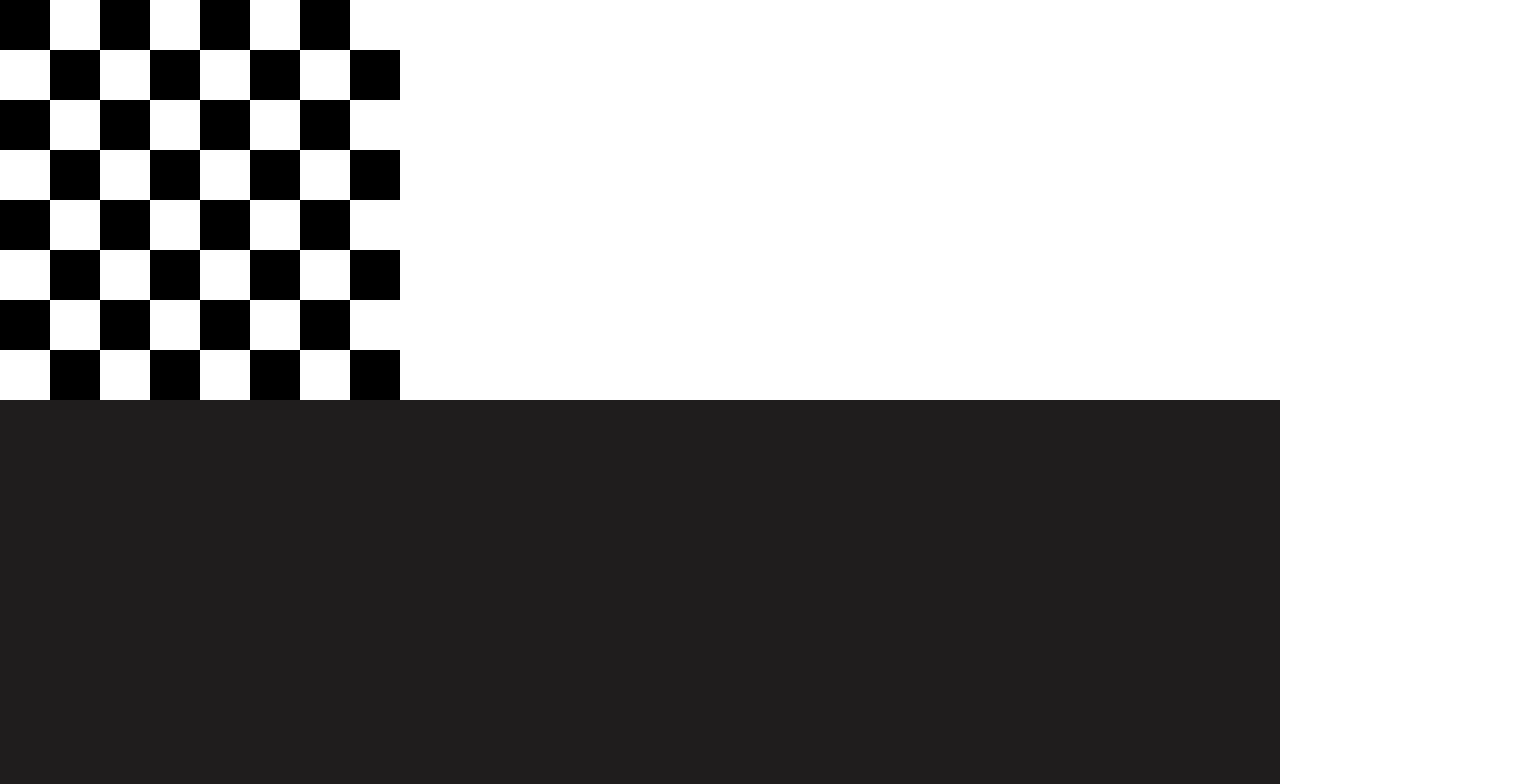
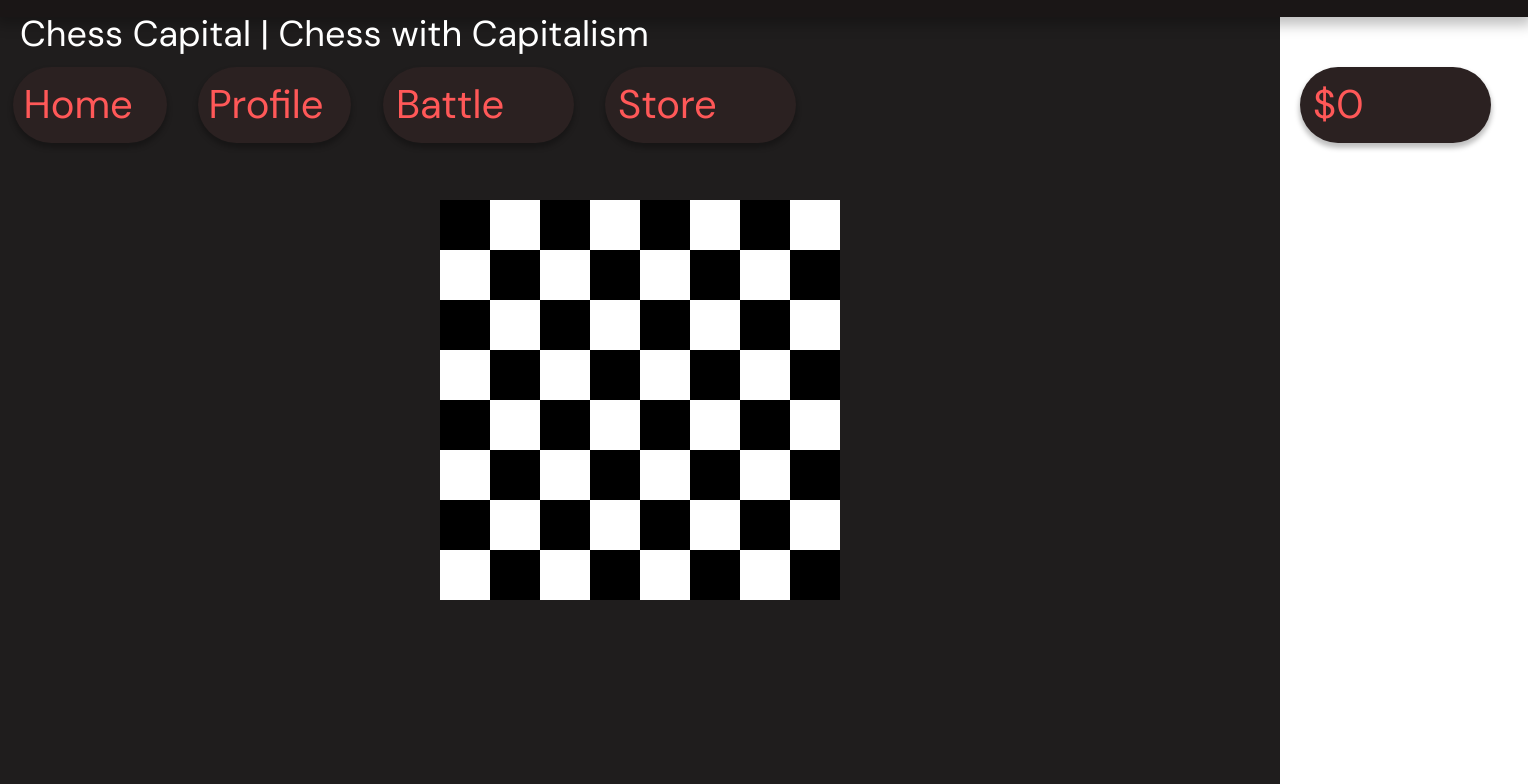
Before and after one commit to M3rcy-olu/ChessLab-Weblabs, a React app in the folder chesslab/: page /Battle in a window 1280 px wide. Shown: the top 784 px of the page, 1528 px wide, since content can reach past the window. Built offline with nearby package versions, Linux system fonts and the light colour scheme; no server answers; the HTML template or start-up script is replaced by a standard one.

Commit message:
Battle Page w/ Navbar

```diff
--- a/chesslab/client/src/components/pages/Battle.js
+++ b/chesslab/client/src/components/pages/Battle.js
@@ -1,9 +1,15 @@
 import React from "react";
 import ChessBoard from "../modules/ChessBoard";
 import "./Battle.css";
+import NavBar from "../modules/NavBar";
 
 const Battle = () => {
-  return <ChessBoard />;
+  return (
+    <div className="Battle">
+      <ChessBoard />
+      <NavBar />
+    </div>
+  );
 };
 
 export default Battle;
```
